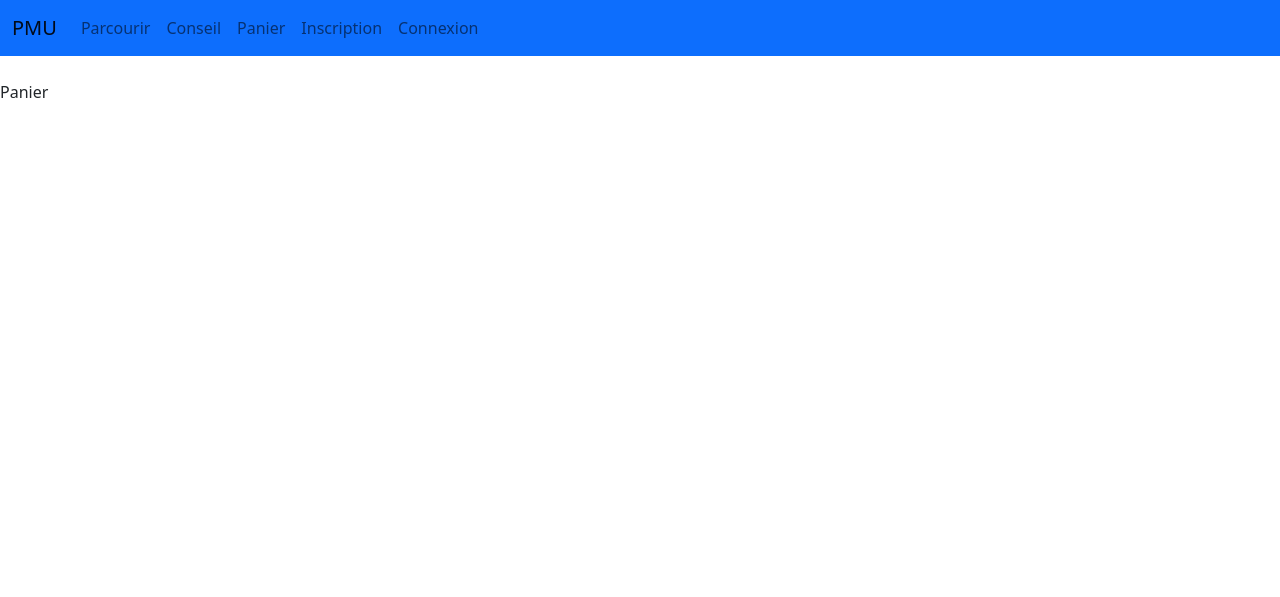
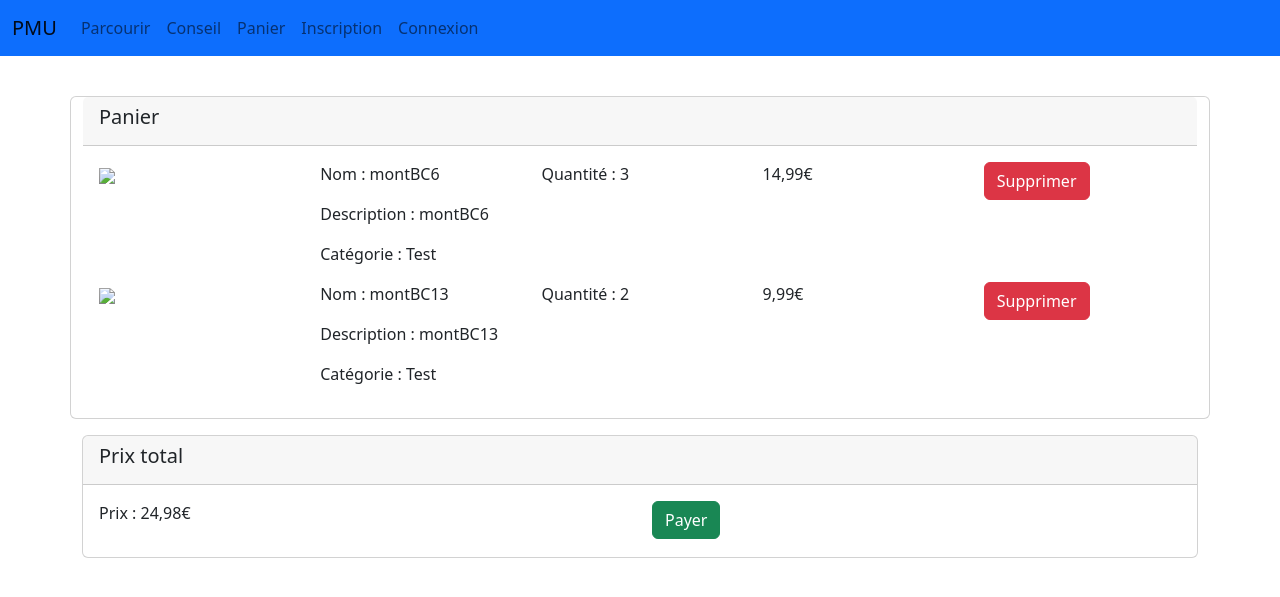
Before and after one commit to pierrebraem/PMU, a PHP site: template Views/panier.php in a window 1280 px wide. Shown: the top 597 px of the page. Run offline with PHP 8.4, Linux system fonts and the light colour scheme; the template is opened without the code that fills it, so the values that code supplies are empty.

Commit message:
FEAT: Design panier

```diff
--- a/Views/panier.php
+++ b/Views/panier.php
@@ -1,5 +1,72 @@
 <?php require 'src/header.php' ?>
 
-<p>Panier</p>
+<section class="h-100">
+    <div class="container py-3">
+        <div class="row d-flex justify-content-center">
+            <div class="card">
+                <div class="card-header">
+                    <h5>Panier</h5>
+                </div>
+                <div class="card-body">
+                    <div class="row">
+                        <div class="col">
+                            <img src="#">
+                        </div>
+                        <div class="col">
+                           <p>Nom : montBC6</p>
+                           <p>Description : montBC6</p>
+                           <p>Catégorie : Test</p>
+                        </div>
+                        <div class="col">
+                            <p>Quantité : 3</p>
+                        </div>
+                        <div class="col">
+                            <p>14,99€</p>
+                        </div>
+                        <div class="col">
+                            <a href="#" class="btn btn-danger">Supprimer</a>
+                        </div>
+                    </div>
+                    <div class="row">
+                        <div class="col">
+                            <img src="#">
+                        </div>
+                        <div class="col">
+                           <p>Nom : montBC13</p>
+                           <p>Description : montBC13</p>
+                           <p>Catégorie : Test</p>
+                        </div>
+                        <div class="col">
+                            <p>Quantité : 2</p>
+                        </div>
+                        <div class="col">
+                            <p>9,99€</p>
+                        </div>
+                        <div class="col">
+                            <a href="#" class="btn btn-danger">Supprimer</a>
+                        </div>
+                    </div>
+                </div>
+            </div>
+            <div class="pt-3">
+                <div class="card">
+                    <div class="card-header">
+                        <h5>Prix total</h5>
+                    </div>
+                    <div class="card-body">
+                        <div class="row">
+                            <div class="col">
+                                <p>Prix : 24,98€</p>
+                            </div>
+                            <div class="col">
+                                <a href="#" class="btn btn-success">Payer</a>
+                            </div>
+                        </div>
+                    </div>
+                </div>
+            </div>
+        </div>
+    </div>
+</section>
 
 <?php require 'src/footer.php' ?>
```
